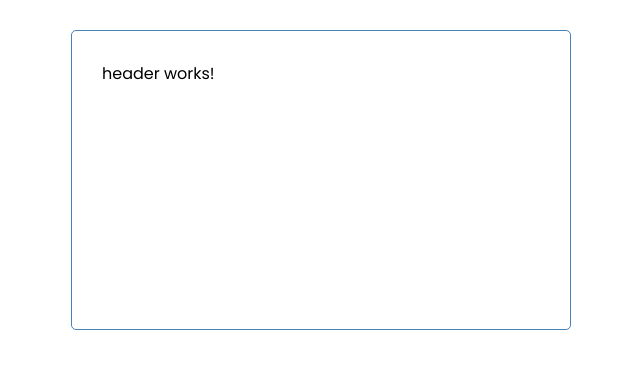
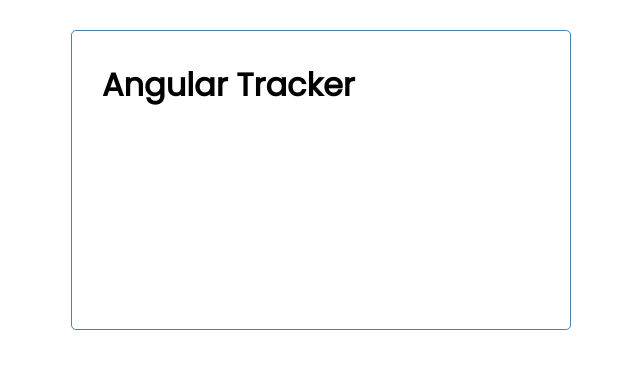
Before and after one commit to KrixLeekz/angular-alpha-demo, an Angular app: page / in a window 1280 px wide. Shown: the top 368 px of the page, without its empty margins (319-959 px from the left). Built offline with nearby package versions, Linux system fonts and the light colour scheme.

Commit message:
moved title from app comp to header comp

```diff
--- a/src/app/app.component.ts
+++ b/src/app/app.component.ts
@@ -5,6 +5,4 @@ import { Component } from '@angular/core';
   templateUrl: './app.component.html',
   styleUrls: ['./app.component.css']
 })
-export class AppComponent {
-  title: string = 'Angular Tracker';
-}
+export class AppComponent {}
--- a/src/app/components/header/header.component.html
+++ b/src/app/components/header/header.component.html
@@ -1 +1,3 @@
-<p>header works!</p>
+<header>
+    <h1>{{title}}</h1>
+</header>
--- a/src/app/components/header/header.component.ts
+++ b/src/app/components/header/header.component.ts
@@ -7,6 +7,8 @@ import { Component, OnInit } from '@angular/core';
 })
 export class HeaderComponent implements OnInit {
 
+  title: string = 'Angular Tracker';
+
   constructor() { }
 
   ngOnInit(): void {
```
